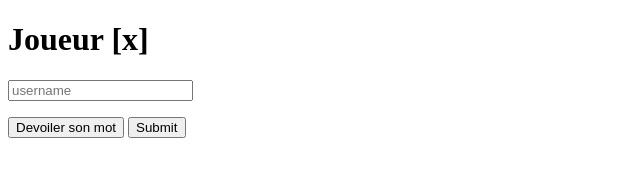
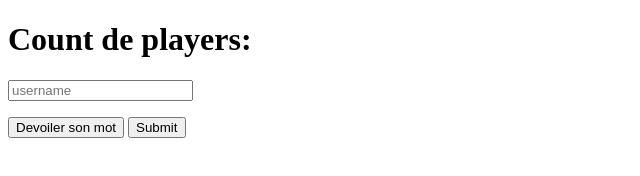
Before and after one commit to agopussface/guezcover, a website: page html/newplayer.html in a window 1280 px wide. Shown: the whole page, without its empty margins (0-640 px from the left). Drawn offline with Linux system fonts and the light colour scheme.

Commit message:
userCount
La fonctionnalité de userCount fonctionne parfaitement avec des cookies

```diff
--- a/html/newplayer.html
+++ b/html/newplayer.html
@@ -6,17 +6,27 @@
     <title>Document</title>
 </head>
 <body>
-         <h1>Joueur [x]</h1>
+    <h1 id="title"></h1>
 
     <form action="/newplayer" method="GET">
         <input type="text" id="name" placeholder="username">
         <p id="secretWord"></p>
 
-                <button type="button" onclick='document.getElementById("secretWord").innerHTML = "Mot secret"'>
+        <button type="button"
+            onclick='document.getElementById("secretWord").innerHTML = "Mot secret"'>
             Devoiler son mot
         </button>
         <input type="submit">
     </form>
 
+    <script>
+        // Attendre que le document soit complètement chargé avant de manipuler les éléments
+        document.addEventListener("DOMContentLoaded", function() {
+            // Récupérer la valeur de countPlayer depuis le cookie
+            const countPlayer = document.cookie.replace(/(?:(?:^|.*;\s*)countPlayer\s*=\s*([^;]*).*$)|^.*$/, "$1");
+            // Définir la valeur dans l'élément h1 avec l'id "title"
+            document.getElementById("title").innerText = "Count de players: " + countPlayer;
+        });
+    </script>
 </body>
 </html>
```
Also changed, not shown: index.js (+11 -5 lines). Lines whose indentation alone changed are shown as unchanged.
